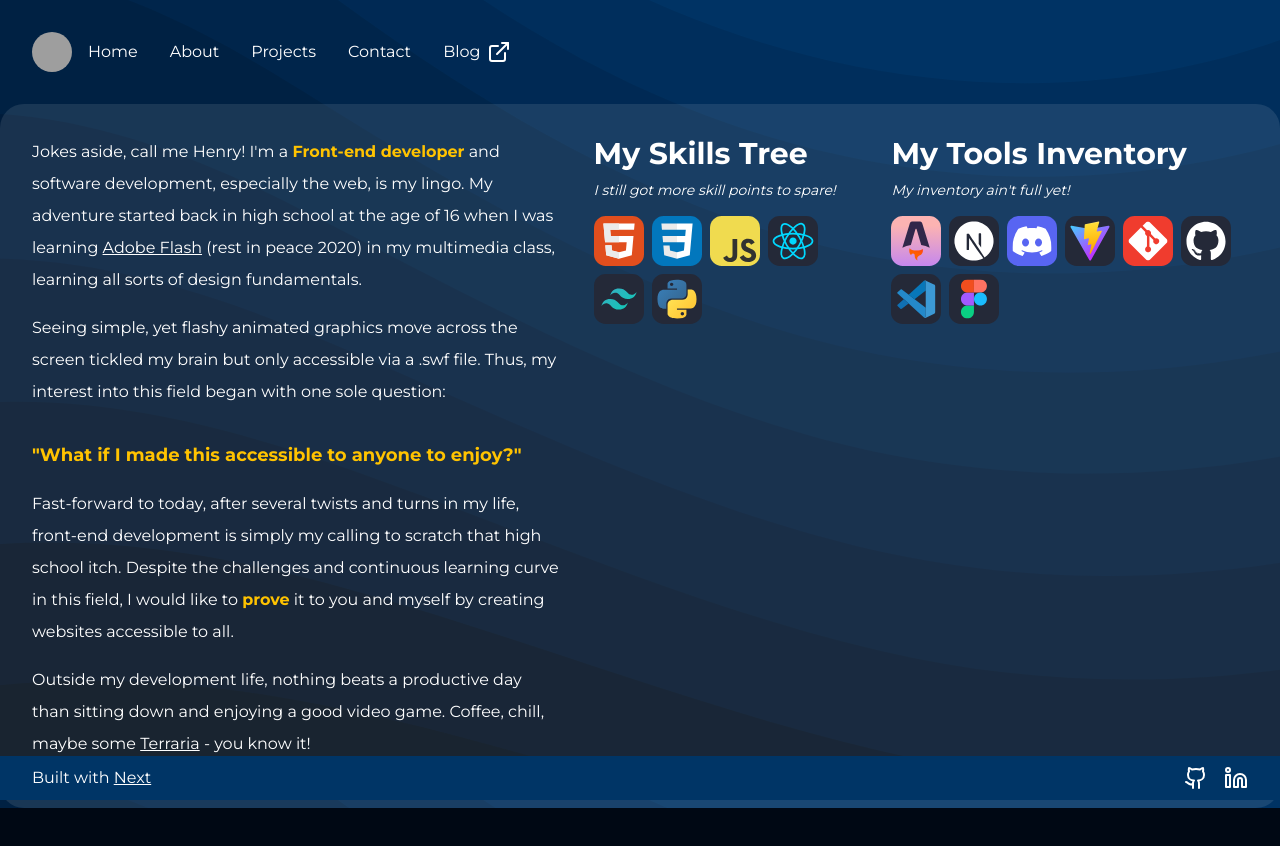
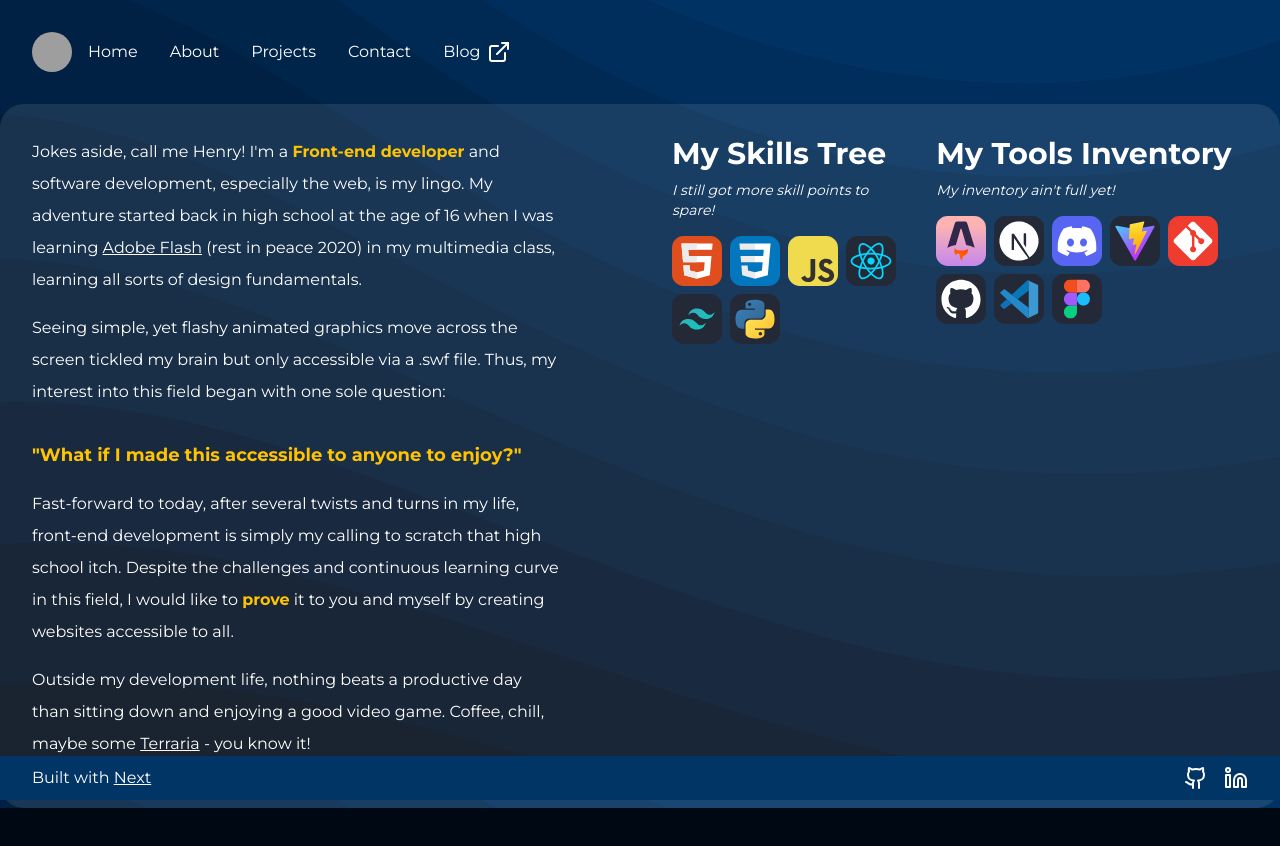
Before and after one commit to hny-codes/portfolio-next, a Next.js app: page /about in a window 1280 px wide. Shown: the top 846 px of the page. After the commit the page ends 808 px from the top, so only its background shows below. Built offline with nearby package versions, Linux system fonts and the light colour scheme; grey boxes are pictures that could not be loaded.

Commit message:
Replace flex layout with grid layout

```diff
--- a/app/about/page.tsx
+++ b/app/about/page.tsx
@@ -4,7 +4,7 @@ import Skills from './components/Skills';
 export default function AboutPage() {
   return (
     <main className='text-white mb-6 sm:mb-0'>
-      <div className='px-8 sm:max-w-[var(--max-width)] sm:mx-auto sm:flex sm:gap-8 bg-gray-100/10 sm:rounded-3xl pt-8 pb-2'>
+      <div className='px-8 sm:max-w-[var(--max-width)] sm:mx-auto md:grid grid-cols-2 sm:gap-16 bg-gray-100/10 sm:rounded-3xl pt-8 pb-2'>
         <AboutInfo />
         <Skills />
       </div>
```
